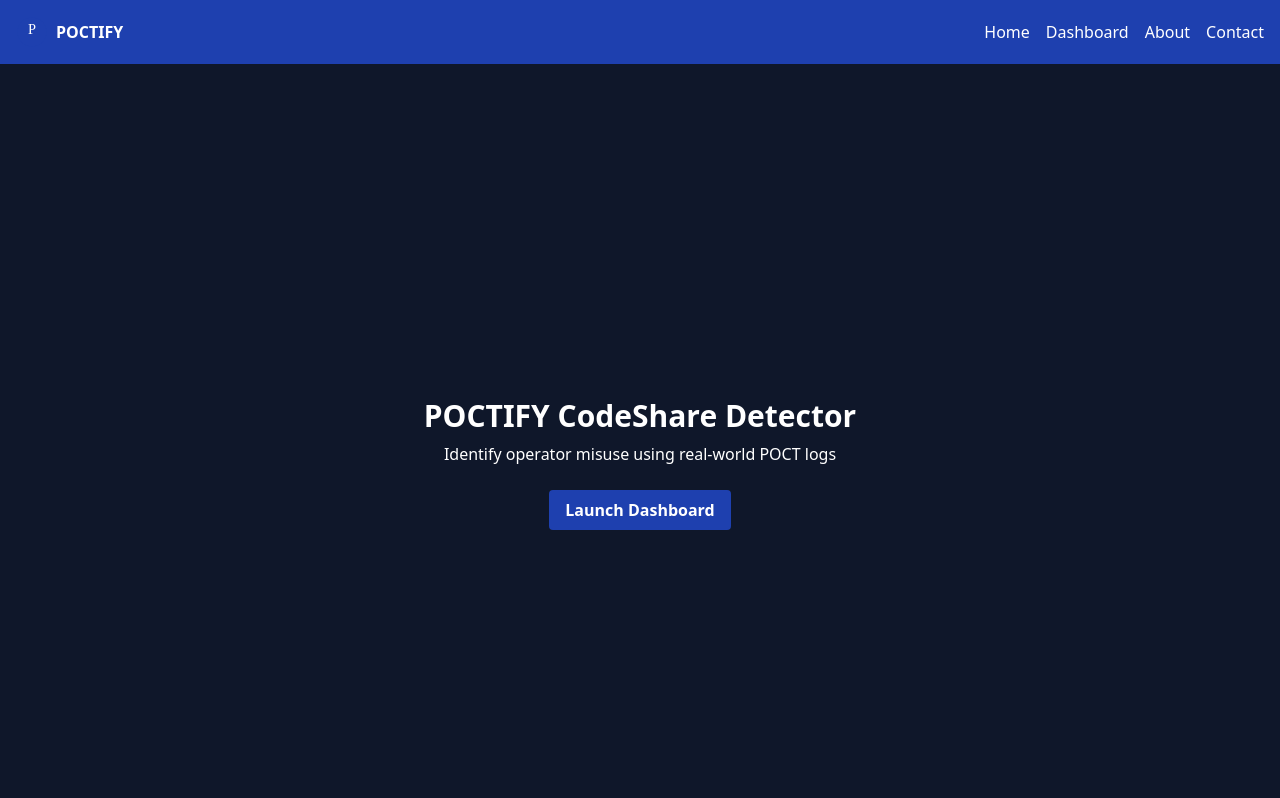
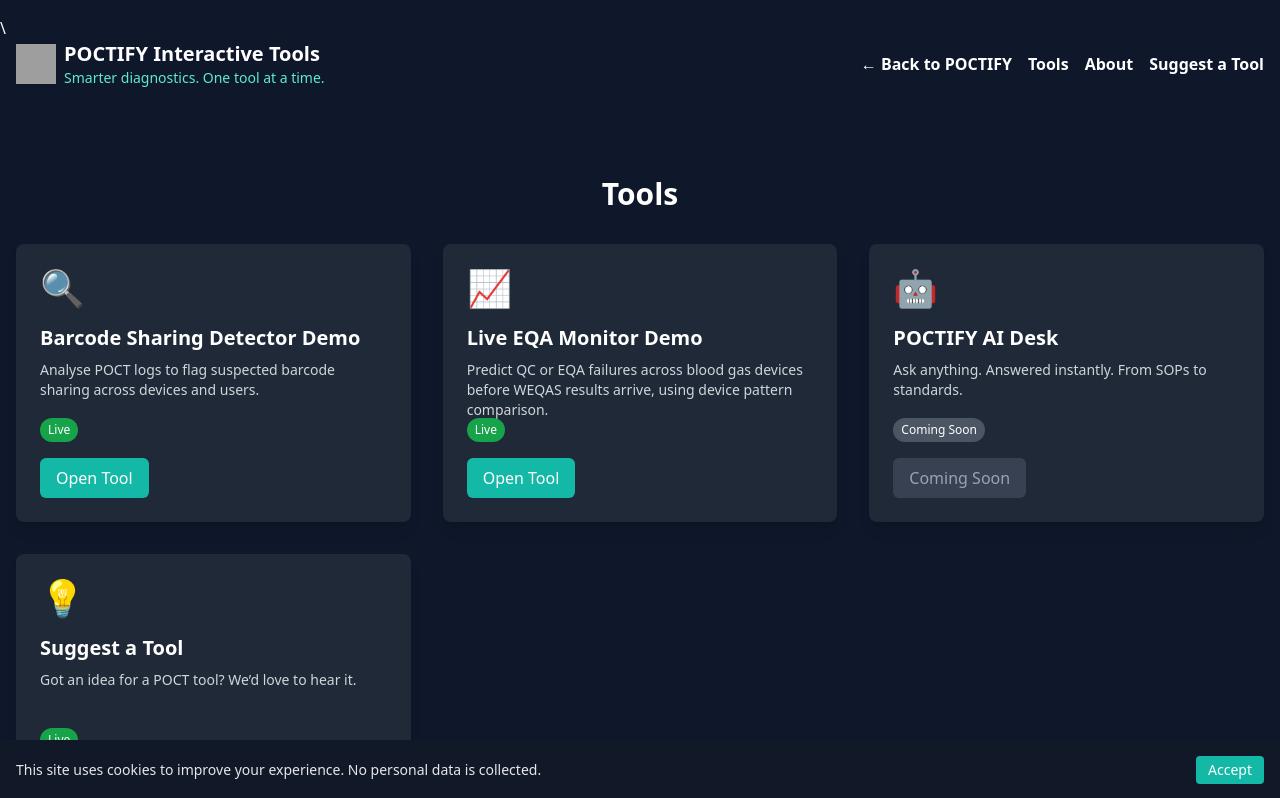
Before and after one commit to adnan8474/front-end111, a React (Vite) app in the folder poctify-codeshare/: page / in a window 1280 px wide. Shown: the top 798 px of the page. Built offline with nearby package versions, Linux system fonts and the light colour scheme; grey boxes are pictures that could not be loaded; the HTML template or start-up script is replaced by a standard one.

Commit message:
Add landing page with tools and update routing

```diff
--- a/poctify-codeshare/src/App.jsx
+++ b/poctify-codeshare/src/App.jsx
@@ -2,24 +2,42 @@
 import { BrowserRouter as Router, Routes, Route } from 'react-router-dom';
 import Navbar from './components/Navbar';
 import Footer from './components/Footer';
-import Home from './pages/Home';
+import Landing from './pages/Landing';
 import Dashboard from './pages/Dashboard';
 import Contact from './pages/Contact';
+
+function PageLayout({ children }) {
+  return (
+    <div className="flex flex-col min-h-screen bg-poctifyNavy text-white">
+      <Navbar />
+      <div className="flex-grow">{children}</div>
+      <Footer />
+    </div>
+  );
+}
 
 export default function App() {
   return (
     <Router>
-      <div className="flex flex-col min-h-screen bg-poctifyNavy text-white">
-        <Navbar />
-        <div className="flex-grow">
-          <Routes>
-            <Route path="/" element={<Home />} />
-            <Route path="/dashboard" element={<Dashboard />} />
-            <Route path="/contact" element={<Contact />} />
-          </Routes>
-        </div>
-        <Footer />
-      </div>
+      <Routes>
+        <Route path="/" element={<Landing />} />
+        <Route
+          path="/dashboard"
+          element={
+            <PageLayout>
+              <Dashboard />
+            </PageLayout>
+          }
+        />
+        <Route
+          path="/contact"
+          element={
+            <PageLayout>
+              <Contact />
+            </PageLayout>
+          }
+        />
+      </Routes>
     </Router>
   );
 }
--- /dev/null
+++ b/poctify-codeshare/src/pages/Landing.jsx
@@ -0,0 +1,196 @@
+import React, { useState, useEffect } from 'react';
+
+function Header() {
+  const [scrolled, setScrolled] = useState(false);
+  useEffect(() => {
+    const onScroll = () => setScrolled(window.scrollY > 20);
+    window.addEventListener('scroll', onScroll);
+    return () => window.removeEventListener('scroll', onScroll);
+  }, []);
+  return (
+    <header className={`fixed w-full top-0 z-50 transition-all duration-300 ${scrolled ? 'bg-gray-800/90 backdrop-blur-sm py-2' : 'bg-transparent py-4'}`}>\
+      <nav className="container mx-auto flex items-center justify-between px-4">
+        <div className="flex items-center space-x-2">
+          {/* Place your logo file in the public folder as poctify-logo.png */}
+          <img src="/poctify-logo.png" alt="POCTIFY logo" className="w-10 h-10" />
+          <div>
+            <h1 className="text-xl font-bold">POCTIFY Interactive Tools</h1>
+            <p className="text-sm text-teal-300">Smarter diagnostics. One tool at a time.</p>
+          </div>
+        </div>
+        <ul className="flex space-x-4 font-semibold">
+          <li><a href="https://poctify.com" className="hover:text-teal-400">← Back to POCTIFY</a></li>
+          <li><a href="#tools" className="hover:text-teal-400">Tools</a></li>
+          <li><a href="#about" className="hover:text-teal-400">About</a></li>
+          <li><a href="#suggest" className="hover:text-teal-400">Suggest a Tool</a></li>
+        </ul>
+      </nav>
+    </header>
+  );
+}
+
+function ToolCard({ icon, title, description, status, url }) {
+  const isLive = status === 'Live';
+  return (
+    <div className="bg-gray-800 rounded-lg p-6 shadow-lg hover:shadow-xl transform hover:-translate-y-1 transition">
+      <div className="text-teal-300 text-4xl mb-4">{icon}</div>
+      <h3 className="text-xl font-semibold mb-2">{title}</h3>
+      <p className="text-sm text-gray-300 mb-4 h-10">{description}</p>
+      <span className={`inline-block px-2 py-1 rounded-full text-xs mb-4 ${isLive ? 'bg-green-600' : 'bg-gray-600'}`}>{status}</span>
+      <div>
+        {isLive ? (
+          <a href={url} className="inline-block bg-teal-500 hover:bg-teal-600 text-white px-4 py-2 rounded-md transition">Open Tool</a>
+        ) : (
+          <button disabled className="inline-block bg-gray-700 text-gray-400 px-4 py-2 rounded-md cursor-not-allowed">{status === 'Coming Soon' ? 'Coming Soon' : 'Beta'}</button>
+        )}
+      </div>
+    </div>
+  );
+}
+
+function ToolsSection() {
+  const tools = [
+    {
+      icon: '🔍',
+      title: 'Barcode Sharing Detector Demo',
+      description: 'Analyse POCT logs to flag suspected barcode sharing across devices and users.',
+      status: 'Live',
+      url: 'https://codeshare.poctify.com/'
+    },
+    {
+      icon: '📈',
+      title: 'Live EQA Monitor Demo',
+      description: 'Predict QC or EQA failures across blood gas devices before WEQAS results arrive, using device pattern comparison.',
+      status: 'Live',
+      url: 'https://eqaudit.poctify.com/'
+    },
+    {
+      icon: '🤖',
+      title: 'POCTIFY AI Desk',
+      description: 'Ask anything. Answered instantly. From SOPs to standards.',
+      status: 'Coming Soon',
+      url: '#'
+    },
+    {
+      icon: '💡',
+      title: 'Suggest a Tool',
+      description: 'Got an idea for a POCT tool? We’d love to hear it.',
+      status: 'Live',
+      url: '#suggest'
+    }
+  ];
+
+  return (
+    <section id="tools" className="container mx-auto px-4 py-20">
+      <h2 className="text-3xl font-bold mb-8 text-center">Tools</h2>
+      <div className="grid gap-8 sm:grid-cols-2 lg:grid-cols-3">
+        {tools.map((tool, idx) => (
+          <ToolCard key={idx} {...tool} />
+        ))}
+      </div>
+    </section>
+  );
+}
+
+function AboutSection() {
+  return (
+    <section id="about" className="bg-gray-800 py-20">
+      <div className="container mx-auto px-4">
+        <h2 className="text-3xl font-bold mb-4">About</h2>
+        <p className="text-gray-300 mb-6 max-w-3xl">POCTIFY Interactive is our digital sandbox – a space to prototype, test, and deploy tools that make near-patient diagnostics smarter and faster. Every tool is built with ISO 15189:2022 compliance and NHS workflows in mind.</p>
+        <span className="inline-block bg-teal-600 px-3 py-1 rounded-full text-sm">Built by POCT professionals, for POCT professionals</span>
+      </div>
+    </section>
+  );
+}
+
+function SuggestSection() {
+  const [open, setOpen] = useState(false);
+  return (
+    <section id="suggest" className="py-20 container mx-auto px-4">
+      <h2 className="text-3xl font-bold mb-4">Suggest a Tool</h2>
+      <button onClick={() => setOpen(!open)} className="mb-4 bg-teal-500 hover:bg-teal-600 px-4 py-2 rounded-md">{open ? 'Hide Form' : 'Show Form'}</button>
+      {open && (
+        <form
+          action="https://formspree.io/f/mblyqwgj"
+          method="POST"
+          className="space-y-4"
+        >
+          <div>
+            <label className="block mb-1" htmlFor="name">Name</label>
+            <input name="name" id="name" type="text" required className="w-full px-3 py-2 bg-gray-700 rounded" />
+          </div>
+          <div>
+            <label className="block mb-1" htmlFor="email">Email</label>
+            <input name="email" id="email" type="email" required className="w-full px-3 py-2 bg-gray-700 rounded" />
+          </div>
+          <div>
+            <label className="block mb-1" htmlFor="idea">Tool Idea *</label>
+            <textarea name="idea" id="idea" required className="w-full px-3 py-2 bg-gray-700 rounded" />
+          </div>
+          <div>
+            <label className="block mb-1" htmlFor="usecase">Use Case</label>
+            <textarea name="usecase" id="usecase" className="w-full px-3 py-2 bg-gray-700 rounded" />
+          </div>
+          <button type="submit" className="bg-teal-500 hover:bg-teal-600 px-4 py-2 rounded-md text-white">Submit</button>
+        </form>
+      )}
+    </section>
+  );
+}
+
+function FooterSection() {
+  return (
+    <footer className="bg-gray-800 py-6 text-center text-sm">
+      <p className="mb-2">© 2025 POCTIFY Ltd – Designed for POCT Professionals.</p>
+      <div className="space-x-4">
+        <a href="https://www.linkedin.com/company/poctsolution" aria-label="LinkedIn" className="hover:text-teal-400">LinkedIn</a>
+        <a href="mailto:info@poctify.com" aria-label="Email" className="hover:text-teal-400">Email</a>
+      </div>
+      <p className="mt-2 text-gray-400">Built by POCTIFY LTD ❤️ </p>
+    </footer>
+  );
+}
+
+function ScrollTopButton() {
+  const [visible, setVisible] = useState(false);
+  useEffect(() => {
+    const onScroll = () => setVisible(window.scrollY > 300);
+    window.addEventListener('scroll', onScroll);
+    return () => window.removeEventListener('scroll', onScroll);
+  }, []);
+  return (
+    <button onClick={() => window.scrollTo({ top: 0, behavior: 'smooth' })} className={`fixed bottom-6 right-6 p-3 rounded-full bg-teal-500 text-white hover:bg-teal-600 transition ${visible ? 'block' : 'hidden'}`}>↑</button>
+  );
+}
+
+function CookieBanner() {
+  const [accepted, setAccepted] = useState(() => localStorage.getItem('cookiesAccepted') === 'true');
+  const handleAccept = () => {
+    localStorage.setItem('cookiesAccepted', 'true');
+    setAccepted(true);
+  };
+  if (accepted) return null;
+  return (
+    <div className="fixed bottom-0 left-0 right-0 bg-gray-900 text-gray-200 p-4 text-sm flex items-center justify-between z-50 shadow-md">
+      <span>This site uses cookies to improve your experience. No personal data is collected.</span>
+      <button onClick={handleAccept} className="bg-teal-500 hover:bg-teal-600 text-white px-3 py-1 rounded ml-4">Accept</button>
+    </div>
+  );
+}
+
+export default function Landing() {
+  return (
+    <div>
+      <Header />
+      <main className="pt-24">
+        <ToolsSection />
+        <AboutSection />
+        <SuggestSection />
+      </main>
+      <FooterSection />
+      <ScrollTopButton />
+      <CookieBanner />
+    </div>
+  );
+}
```
Also changed, not shown: 1 other file (tests, documents, lock files or other folders).
